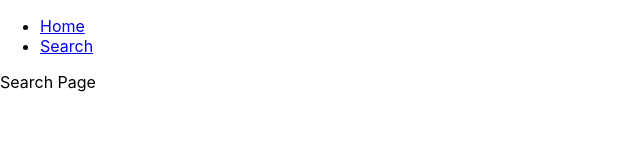
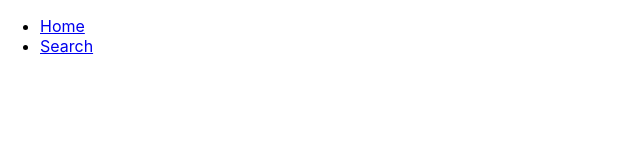
Before and after one commit to SebastianSi/book-it, a React (Create React App) app in the folder frontend/: page /search in a window 1280 px wide. Shown: the top 162 px of the page, without its empty margins (0-640 px from the left). Built offline with nearby package versions, Linux system fonts and the light colour scheme.

Commit message:
initial search components and mock data for trainers

```diff
--- a/frontend/src/app/App.js
+++ b/frontend/src/app/App.js
@@ -6,6 +6,7 @@ import {
   Route,
   Link
 } from "react-router-dom";
+import NotFound from "./NotFound";
 import SearchPage from "./searchPage/SearchPage";
 
 function App() {
@@ -26,9 +27,10 @@ function App() {
           {/* A <Switch> looks through its children <Route>s and
             renders the first one that matches the current URL. */}
           <Switch>
-            <Route path="/search">
+            <Route path="/search" exact>
               <SearchPage />
             </Route>
+            <Route component={NotFound}/>
             {/*<Route path="/">*/}
             {/*  <Home />*/}
             {/*</Route>*/}
--- /dev/null
+++ b/frontend/src/app/NotFound.js
@@ -0,0 +1,3 @@
+import React from 'react';
+const Notfound = () => <h1>404 Not found</h1>;
+export default Notfound;
--- /dev/null
+++ b/frontend/src/app/searchPage/SearchHeader.js
@@ -0,0 +1,10 @@
+import React from 'react';
+
+//wrapper over common header
+const SearchHeader = () => (
+    <div className='search-header'>
+
+    </div>
+);
+
+export default SearchHeader;
--- a/frontend/src/app/searchPage/SearchPage.js
+++ b/frontend/src/app/searchPage/SearchPage.js
@@ -1,8 +1,9 @@
 import React from 'react';
+import SearchHeader from './SearchHeader';
 
 const SearchPage = () => (
     <div className='search-page'>
-        Search Page
+        <SearchHeader/>
     </div>
 );
 
```
Also changed, not shown: frontend/src/app/searchPage/SearchContainer.js (added, +10 -0 lines), frontend/src/app/searchPage/SearchList.js (added, +8 -0 lines), frontend/src/app/searchPage/SearchListItem.js (added, +8 -0 lines), 1 other file (tests, documents, lock files or other folders).
